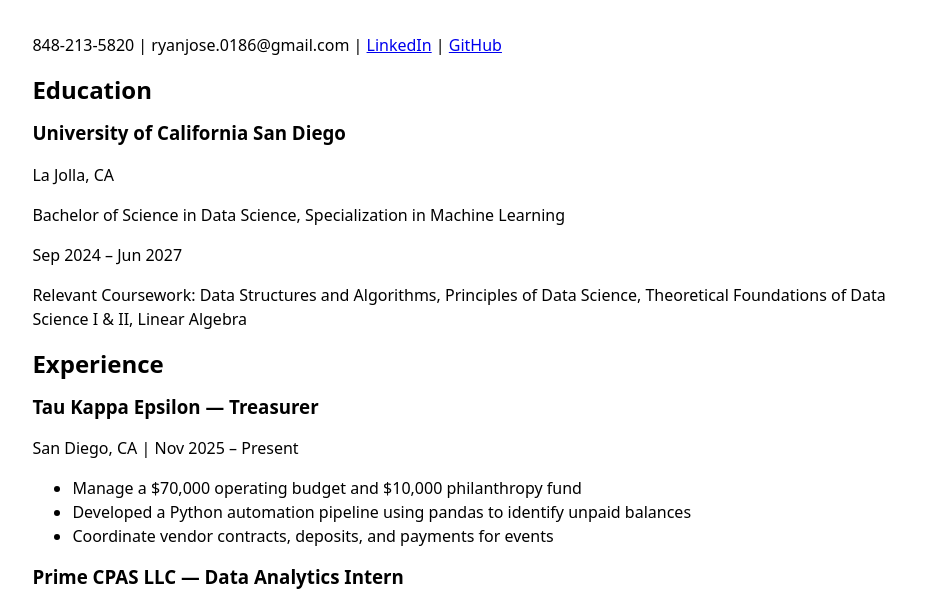
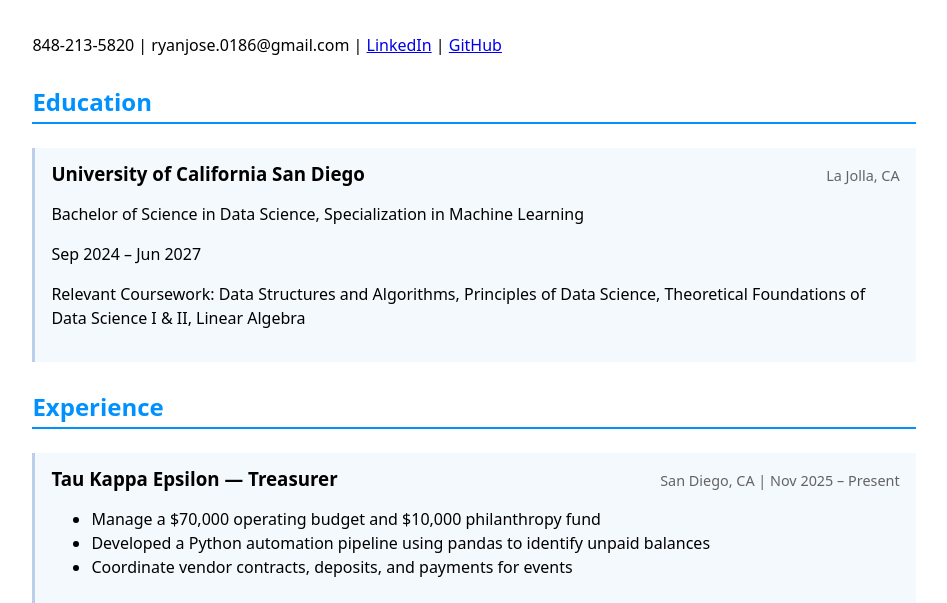
Before and after one commit to ryanj06/portfolio, a plain HTML site: page cv/index.html in a window 1280 px wide. Shown: the part 172-775 px from the top of the page, without its empty margins (166-1113 px from the left). Drawn offline with Linux system fonts and the light colour scheme.

Commit message:
flair add ons

```diff
--- a/cv/index.html
+++ b/cv/index.html
@@ -14,6 +14,7 @@
       <a href="../cv/" class="current">CV</a>
       <a href="https://github.com/ryanj06" target="_blank">GitHub</a>
     </nav>
+
     <h1>Ryan Jose</h1>
     <p>848-213-5820 | ryanjose.0186@gmail.com | <a href="https://linkedin.com/in/ryan-jose8" target="_blank">LinkedIn</a> | <a href="https://github.com/ryanj06" target="_blank">GitHub</a></p>
 
@@ -96,11 +97,14 @@
 
     <section>
       <h2>Technical Skills</h2>
-      <ul>
-        <li><strong>Programming:</strong> Python (pandas, NumPy, Matplotlib, Seaborn, scikit-learn, Streamlit, FastAPI), Java, SQL</li>
-        <li><strong>Tools:</strong> Git/GitHub, GitHub Actions, Jupyter Notebook, VS Code, IntelliJ IDEA, JUnit, Microsoft Excel</li>
-        <li><strong>Data Collection:</strong> Web Scraping (BeautifulSoup)</li>
-      </ul>
+      <article>
+        <ul>
+          <li><strong>Programming:</strong> Python (pandas, NumPy, Matplotlib, Seaborn, scikit-learn, Streamlit, FastAPI), Java, SQL</li>
+          <li><strong>Tools:</strong> Git/GitHub, GitHub Actions, Jupyter Notebook, VS Code, IntelliJ IDEA, JUnit, Microsoft Excel</li>
+          <li><strong>Data Collection:</strong> Web Scraping (BeautifulSoup)</li>
+        </ul>
+      </article>
     </section>
+
   </body>
 </html>
--- a/style.css
+++ b/style.css
@@ -1,12 +1,7 @@
-
-Copy
-
-/* ── Global custom properties ── */
 :root {
   --color-accent: oklch(65% 50% 250);
 }
 
-/* ── Base styles ── */
 html {
   accent-color: var(--color-accent);
 }
@@ -18,7 +13,6 @@ body {
   padding-inline: 1em;
 }
 
-/* ── Headings ── */
 h1, h2, h3, h4, h5, h6 {
   line-height: 1.1;
   text-wrap: balance;
@@ -28,7 +22,6 @@ h1 {
   font-size: 400%;
 }
 
-/* ── Navigation ── */
 nav {
   display: flex;
   margin-bottom: 1.5em;
@@ -54,7 +47,6 @@ nav a:hover {
   background-color: oklch(from var(--color-accent) 95% 5% h);
 }
 
-/* ── Contact form ── */
 form {
   display: grid;
   grid-template-columns: auto 1fr;
@@ -80,7 +72,6 @@ form button {
   grid-column: 1 / -1;
 }
 
-/* ── Projects grid ── */
 .projects {
   display: grid;
   grid-template-columns: repeat(auto-fill, minmax(15em, 1fr));
@@ -100,3 +91,37 @@ form button {
 .projects article img {
   width: 100%;
 }
+
+/* ── CV Styles ── */
+section {
+  margin-block: 2em;
+}
+
+section h2 {
+  border-bottom: 2px solid var(--color-accent);
+  padding-bottom: 0.25em;
+  color: var(--color-accent);
+}
+
+article {
+  margin-block: 1.5em;
+  padding: 1em;
+  border-left: 3px solid oklch(from var(--color-accent) 85% 10% h);
+  background-color: oklch(from var(--color-accent) 98% 2% h);
+}
+
+article header {
+  display: flex;
+  justify-content: space-between;
+  align-items: baseline;
+}
+
+article header h3 {
+  margin: 0;
+}
+
+article header p {
+  color: oklch(50% 0% 0);
+  font-size: 0.9em;
+  margin: 0;
+}
```
